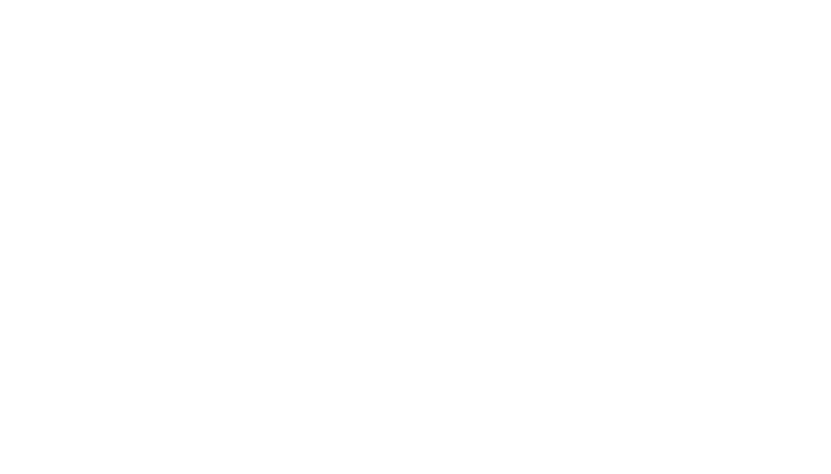
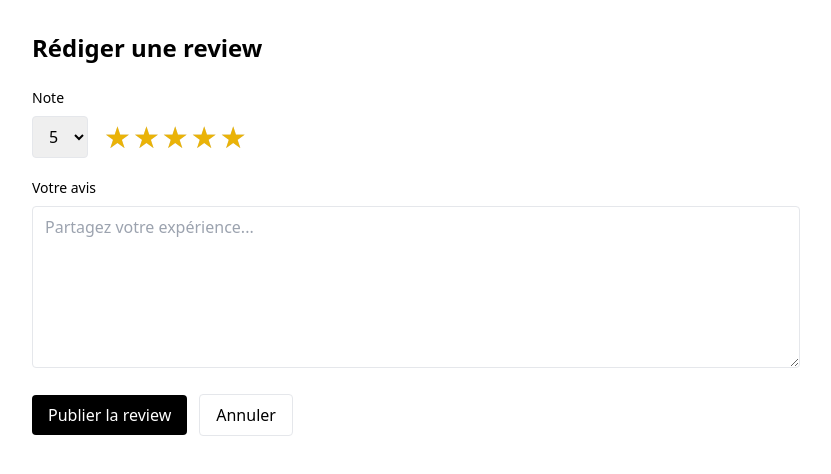
Before and after one commit to MaxHed/zelibrary, a Nuxt app in the folder frontend/: page /books/1/create-review in a window 1280 px wide. Before the commit this address had no page. Shown: the top 474 px of the page, without its empty margins (224-1055 px from the left). Built offline with nearby package versions, Linux system fonts and the light colour scheme.

Commit message:
ADD : borrow table EDIT : Add review Form link libriaries

```diff
--- a/frontend/app/components/BookPage.vue
+++ b/frontend/app/components/BookPage.vue
@@ -1,4 +1,7 @@
 <template>
+  <div class="flex justify-start">
+    <NuxtLink to="/books" class="text-sm opacity-70 btn btn-primary">Retour</NuxtLink>
+  </div>
   <section class="page-width mx-auto py-6" v-if="book">
     <div class="flex flex-col gap-4">
       <h1 class="text-2xl font-bold">{{ book.title }}</h1>
@@ -12,9 +15,15 @@
       <p v-if="book.summary" class="text-base">{{ book.summary }}</p>
     </div>
     <!-- reviews -->
-    <div class="flex flex-col gap-4">
-      <h2 class="text-xl font-bold">Reviews</h2>
-      <div  class="flex flex-col gap-2" v-for="review in book.reviews" :key="review.id">
+    <div class="flex flex-col gap-4 mt-4 border-t pt-4">
+      <div class="w-full flex justify-between">
+        <h2 class="text-xl font-bold">Reviews</h2>
+        <!-- if not logged in show (Vous devez être connecté pour laisser un avis) -->
+        <NuxtLink to="/login" v-if="!isAuth" class="text-sm opacity-70 btn btn-primary">Vous devez être connecté pour laisser un avis</NuxtLink>
+        <!-- if logged in show (Ajouter un avis) -->
+        <NuxtLink :to="`/books/${book.id}/create-review`" v-else class="text-sm opacity-70">Ajouter un avis</NuxtLink>
+      </div>
+      <div v-if="book.reviews.length > 0" class="flex flex-col gap-2" v-for="review in book.reviews" :key="review.id">
         <div class="flex items-center gap-2">
           <RateStars :rate="review.rate" />
           <p class="text-sm">Note: {{ review.rate }}</p>
@@ -23,7 +32,7 @@
         <p class="text-sm">Auteur: {{ review.user.email }}</p>
         <p class="text-sm">Date: {{ new Date(review.createdAt).toLocaleDateString('fr-FR', { year: 'numeric', month: 'long', day: 'numeric' }) }}</p>
       </div>
-      <!-- <div v-else class="text-sm">Aucune review trouvée</div> -->
+      <div v-else class="text-sm">Aucune review trouvée</div>
     </div>
   </section>
   <section v-else class="page-width mx-auto py-6">
@@ -35,6 +44,8 @@
 import { onMounted, ref } from 'vue'
 import { useApi } from '@/composable/useApi'
 import RateStars from '@/components/UI/RateStars.vue'
+import { useAuth } from '@/composable/useAuth'
+const { isAuth } = useAuth()
 
 const props = defineProps<{ id: string | number }>()
 const { get } = useApi()
@@ -47,6 +58,7 @@
     error.value = null
     const res: any = await get(`/books/${props.id}`, {}, true)
     book.value = res
+    navigateTo(`/books/${book.value.id}`)
   } catch (e: any) {
     error.value = e?.message ?? 'Erreur de chargement'
   }
--- /dev/null
+++ b/frontend/app/pages/books/[id]/create-review.vue
@@ -0,0 +1,74 @@
+<template>
+	<section class="page-width mx-auto py-8 max-w-3xl">
+		<h1 class="text-2xl font-bold mb-6">Rédiger une review</h1>
+
+		<form class="flex flex-col gap-5" @submit.prevent="onSubmit">
+			<div>
+				<label class="block text-sm font-medium mb-2">Note</label>
+				<div class="flex items-center gap-4">
+					<select v-model.number="rate" class="border rounded px-3 py-2" :disabled="loading">
+						<option v-for="n in 5" :key="n" :value="n">{{ n }}</option>
+					</select>
+					<RateStars :rate="rate" size="lg" />
+				</div>
+			</div>
+
+			<div>
+				<label class="block text-sm font-medium mb-2">Votre avis</label>
+				<textarea
+					v-model.trim="review"
+					rows="6"
+					class="w-full border rounded px-3 py-2"
+					placeholder="Partagez votre expérience..."
+					:disabled="loading"
+					required
+				/>
+			</div>
+
+			<div class="flex items-center gap-3">
+				<button type="submit" class="px-4 py-2 bg-[var(--color-primary)] text-white rounded" :disabled="loading">
+					{{ loading ? 'Envoi...' : 'Publier la review' }}
+				</button>
+				<NuxtLink :to="`/books/${bookId}`" class="px-4 py-2 border rounded">Annuler</NuxtLink>
+			</div>
+
+			<p v-if="error" class="text-sm text-red-600">{{ error }}</p>
+			<p v-if="success" class="text-sm text-green-600">Review publiée avec succès.</p>
+		</form>
+	</section>
+</template>
+
+<script setup lang="ts">
+import RateStars from '@/components/UI/RateStars.vue'
+import { useApi } from '@/composable/useApi'
+
+const route = useRoute()
+const bookId = route.params.id as string
+
+const { post } = useApi()
+
+const rate = ref<number>(5)
+const review = ref<string>('')
+const loading = ref<boolean>(false)
+const error = ref<string | null>(null)
+const success = ref<boolean>(false)
+
+const onSubmit = async () => {
+	try {
+		loading.value = true
+		error.value = null
+		success.value = false
+		await post(`/reviews/books/${bookId}`, { rate: rate.value, review: review.value }, {}, true)
+		success.value = true
+		// Optionnel: rediriger vers la page du livre après succès
+		// await navigateTo(`/books/${bookId}`)
+	} catch (e: any) {
+		error.value = e?.data?.message || e?.message || 'Impossible de publier les avis'
+	} finally {
+		loading.value = false
+	}
+}
+</script>
+
+<style scoped>
+</style>
--- /dev/null
+++ b/frontend/app/pages/borrows.vue
@@ -0,0 +1,46 @@
+<template>
+    <section class="page-width">
+        <h1 class="text-2xl font-bold mb-6">Mes emprunts</h1>
+        <!-- table of borrows -->
+        <table class="table-auto w-full border-collapse ">
+            <thead class="border-b border-gray-200">
+                <tr>
+                    <th>Livre</th>
+                    <th>Auteur</th>
+                    <th>Bibliothèque</th>
+                    <th>Statut</th>
+                    <th>Date d'emprunt</th>
+                </tr>
+            </thead>
+            <tbody>
+                <tr v-if="borrows.length > 0" v-for="borrow in borrows" :key="borrow.id">
+                    <td>{{ borrow.book.title }}</td>
+                    <td>{{ borrow.book.authorsNames }}</td>
+                    <td>{{ borrow.library.name }}</td>
+                    <td>{{ borrow.status }}</td>
+                    <td>{{ borrow.createdAt }}</td>
+                </tr>
+                <tr v-else>
+                    <td colspan="4">Aucun emprunt trouvé</td>
+                </tr>
+            </tbody>
+        </table>
+    </section>
+</template>
+
+<script setup lang="ts">
+import { useApi } from '@/composable/useApi'
+
+const { get } = useApi()
+
+const borrows = ref<any[]>([])
+
+onMounted(async () => {
+    const res = await get('/borrows', {}, true)
+    if (res && typeof res === 'object' && 'member' in res) {
+        borrows.value = (res as any).member
+    } else {
+        borrows.value = []
+    }
+})
+</script>
--- a/frontend/app/pages/libraries/index.vue
+++ b/frontend/app/pages/libraries/index.vue
@@ -1,19 +1,23 @@
 <template>
   <ResourceCollection resource-path="/libraries" :search-props="['name']">
     <template #item="{ item }">
-      <div class="flex flex-col gap-2">
-        <h3 class="font-semibold">{{ item.name }}</h3>
-        <p v-if="item.description" class="text-sm opacity-80 line-clamp-3">{{ item.description }}</p>
-        <div class="text-xs opacity-70" v-if="item.booksCount !== undefined">
-          {{ item.booksCount }} livres
+      <NuxtLink :to="`/libraries/${item.id}`">
+        <div class="flex flex-col gap-2">
+          <h3 class="font-semibold">{{ item.name }}</h3>
+          <p v-if="item.description" class="text-sm opacity-80 line-clamp-3">
+            {{ item.description }}
+          </p>
+          <div class="text-xs opacity-70" v-if="item.booksCount !== undefined">
+            {{ item.booksCount }} livres
+          </div>
         </div>
-      </div>
+      </NuxtLink>
     </template>
   </ResourceCollection>
 </template>
 
 <script setup>
-import ResourceCollection from '@/components/ResourceCollection.vue'
+import ResourceCollection from "@/components/ResourceCollection.vue";
 </script>
 
 <style scoped></style>
```
Also changed, not shown: frontend/app/components/ResourceCollection.vue (+89 -62 lines), frontend/app/pages/books/[id]/index.vue (renamed from frontend/app/pages/books/[id].vue).
